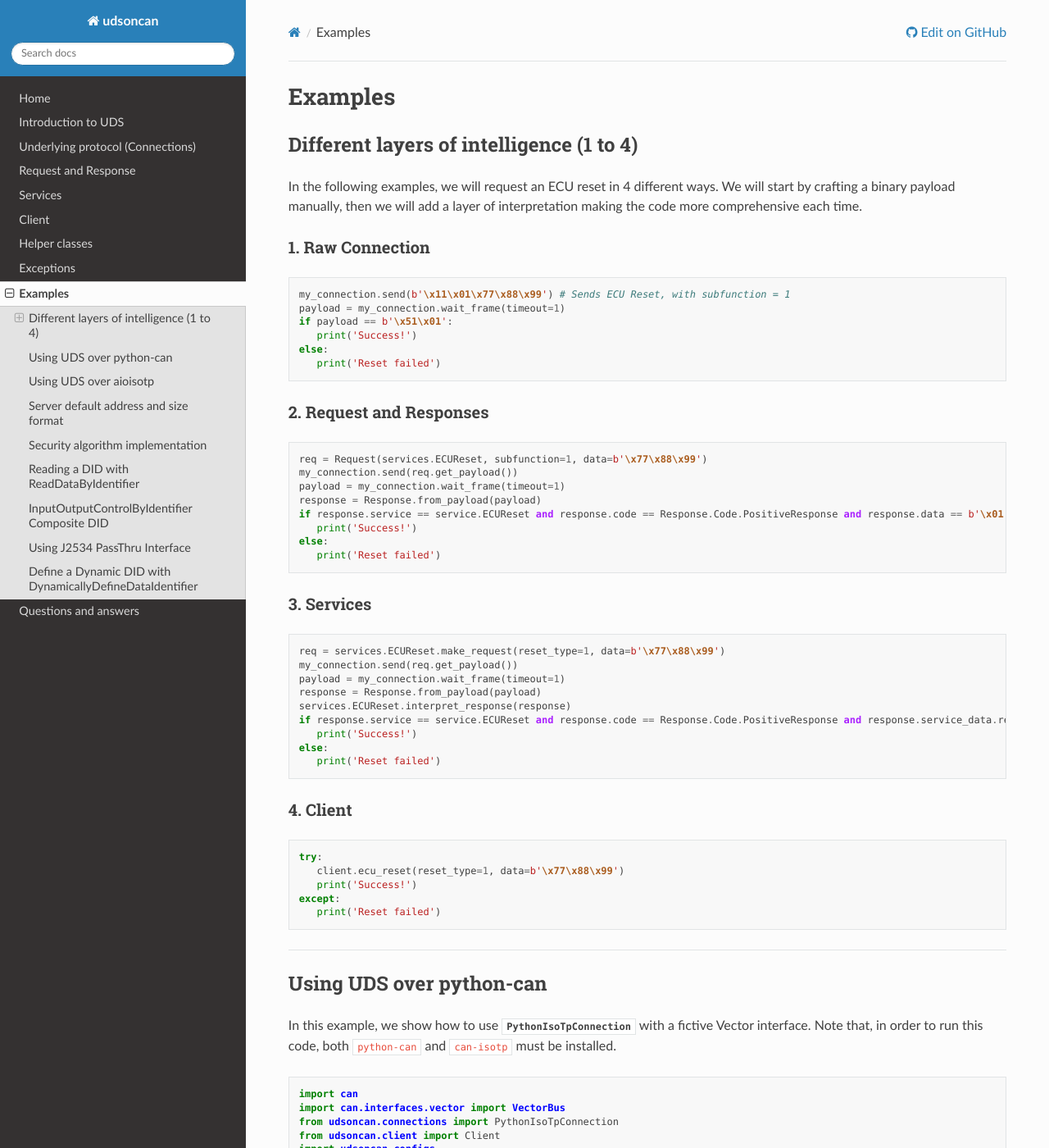
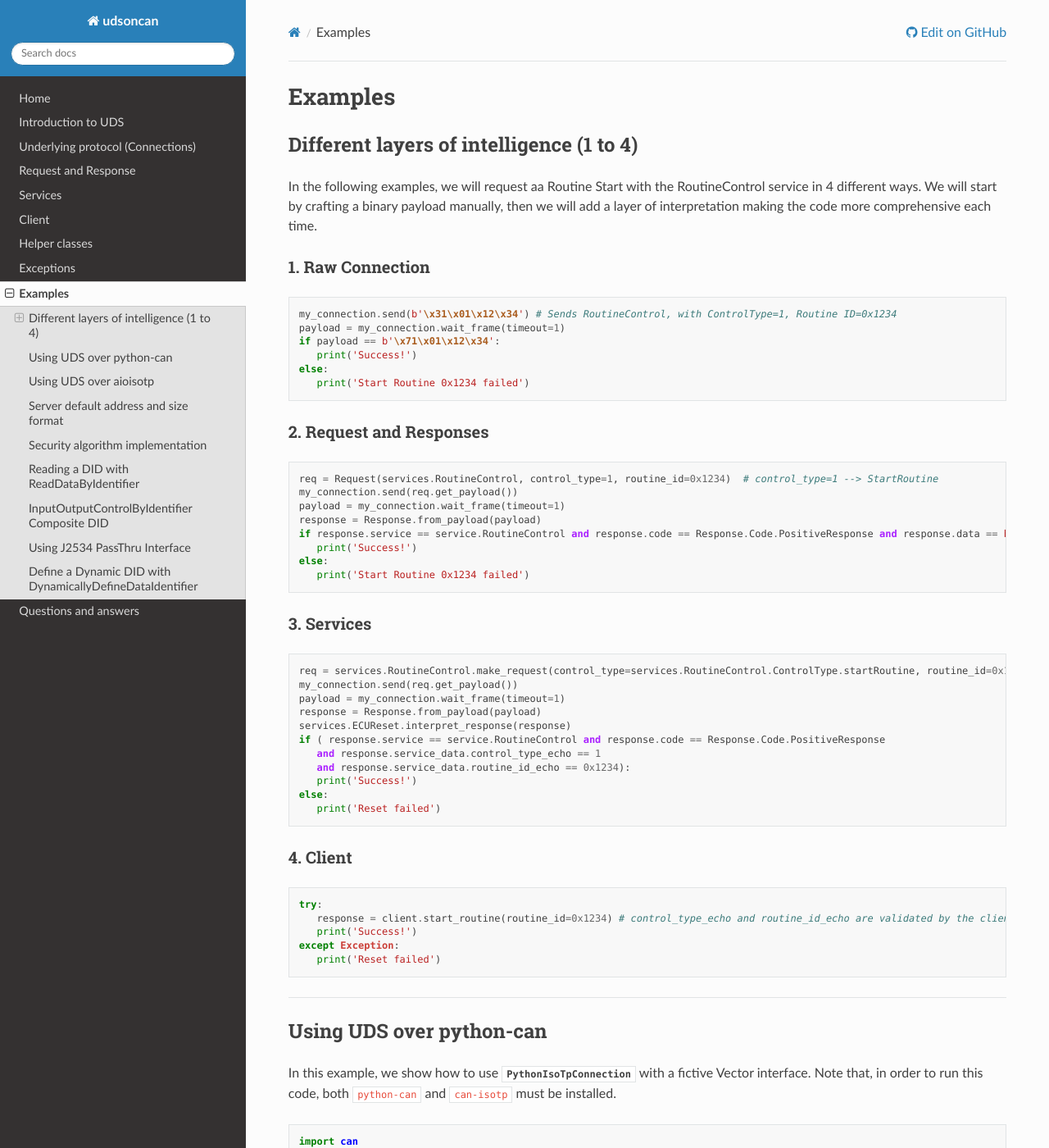
Before and after one commit to pylessard/python-udsoncan, a Sphinx documentation site: the page built from doc/source/udsoncan/examples.rst, in a window 1280 px wide and 1400 px high. Shown: the whole window at 82% size. Built offline with Sphinx 7.4.7 and the Read the Docs theme 3.1.0, drawn with Linux system fonts in a browser that asks for light colours; some of the changed text lies outside the part shown.

Commit message:
doc update

```diff
--- a/doc/source/index.rst
+++ b/doc/source/index.rst
@@ -50,5 +50,5 @@
             client.ecu_reset(ECUReset.ResetType.hardReset)  # HardReset = 0x01
         except NegativeResponseException as e:
             print('Server refused our request for service %s with code "%s" (0x%02x)' % (e.response.service.get_name(), e.response.code_name, e.response.code))
-        except InvalidResponseException, UnexpectedResponseException as e:
+        except (InvalidResponseException, UnexpectedResponseException) as e:
             print('Server sent an invalid payload : %s' % e.response.original_payload)
--- a/doc/source/udsoncan/examples.rst
+++ b/doc/source/udsoncan/examples.rst
@@ -6,45 +6,48 @@
 Different layers of intelligence (1 to 4)
 -----------------------------------------
 
-In the following examples, we will request an ECU reset in 4 different ways. We will start by crafting a binary payload manually, then we will add a layer of interpretation making the code more comprehensive each time.
+In the following examples, we will request aa Routine Start with the RoutineControl service in 4 different ways.
+We will start by crafting a binary payload manually, then we will add a layer of interpretation making the code more comprehensive each time.
 
 1. Raw Connection
 #################
 
 .. code-block:: python
 
-   my_connection.send(b'\x11\x01\x77\x88\x99') # Sends ECU Reset, with subfunction = 1
+   my_connection.send(b'\x31\x01\x12\x34') # Sends RoutineControl, with ControlType=1, Routine ID=0x1234
    payload = my_connection.wait_frame(timeout=1)
-   if payload == b'\x51\x01':
+   if payload == b'\x71\x01\x12\x34':
       print('Success!')
    else:
-      print('Reset failed')
+      print('Start Routine 0x1234 failed')
 
 2. Request and Responses
 ########################
 
 .. code-block:: python
 
-   req = Request(services.ECUReset, subfunction=1, data=b'\x77\x88\x99')
+   req = Request(services.RoutineControl, control_type=1, routine_id=0x1234)  # control_type=1 --> StartRoutine
    my_connection.send(req.get_payload())
    payload = my_connection.wait_frame(timeout=1)
    response = Response.from_payload(payload)
-   if response.service == service.ECUReset and response.code == Response.Code.PositiveResponse and response.data == b'\x01':
+   if response.service == service.RoutineControl and response.code == Response.Code.PositiveResponse and response.data == b'\x01\x12\x34':
       print('Success!')
    else:
-      print('Reset failed')
+      print('Start Routine 0x1234 failed')
 
 3. Services
 ###########
 
 .. code-block:: python
 
-   req = services.ECUReset.make_request(reset_type=1, data=b'\x77\x88\x99')
+   req = services.RoutineControl.make_request(control_type=services.RoutineControl.ControlType.startRoutine, routine_id=0x1234)
    my_connection.send(req.get_payload())
    payload = my_connection.wait_frame(timeout=1)
    response = Response.from_payload(payload)
    services.ECUReset.interpret_response(response)
-   if response.service == service.ECUReset and response.code == Response.Code.PositiveResponse and response.service_data.reset_type_echo == 1:
+   if ( response.service == service.RoutineControl and response.code == Response.Code.PositiveResponse
+      and response.service_data.control_type_echo == 1
+      and response.service_data.routine_id_echo == 0x1234):
       print('Success!')
    else:
       print('Reset failed')
@@ -55,9 +58,9 @@
 .. code-block:: python
 
    try:
-      client.ecu_reset(reset_type=1, data=b'\x77\x88\x99')
+      response = client.start_routine(routine_id=0x1234) # control_type_echo and routine_id_echo are validated by the client.
       print('Success!')
-   except:
+   except Exception:
       print('Reset failed')
 
 -----
@@ -73,7 +76,7 @@
 .. code-block:: python
 
    import can
-   import can.interfaces.vector import VectorBus
+   from can.interfaces.vector import VectorBus
    from udsoncan.connections import PythonIsoTpConnection
    from udsoncan.client import Client
    import udsoncan.configs
```
Also changed, not shown: other parts of doc/source/udsoncan/examples.rst (+2 -2 lines).
